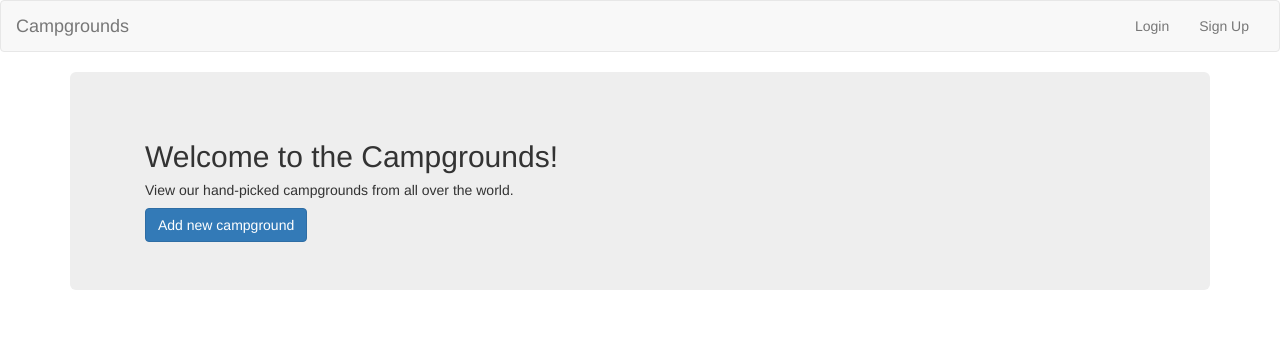
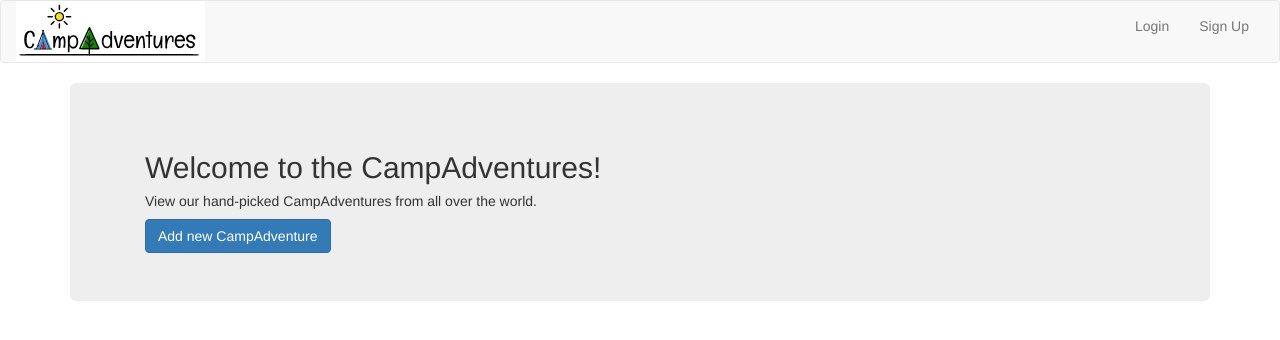
Before and after one commit to jalakpatoliya/CampAdventures, a Node server app: page /campgrounds in a window 1280 px wide. Shown: the top 340 px of the page. Run offline with Node 20, Linux system fonts and the light colour scheme; data that the repository does not hold is empty; some libraries are stand-ins or nearby versions.

Commit message:
upadated

```diff
--- a/views/campgrounds/index.ejs
+++ b/views/campgrounds/index.ejs
@@ -4,9 +4,9 @@
 
   <header class="jumbotron">
     <div class="container">
-      <h2>Welcome to the Campgrounds!</h2>
-      <h5>View our hand-picked campgrounds from all over the world.</h5>
-      <a class="btn btn-primary btn-large" href="/campgrounds/new">Add new campground</a>
+      <h2>Welcome to the CampAdventures!</h2>
+      <h5>View our hand-picked CampAdventures from all over the world.</h5>
+      <a class="btn btn-primary btn-large" href="/campgrounds/new">Add new CampAdventure</a>
     </div>
   </header>
 
--- a/views/campgrounds/new.ejs
+++ b/views/campgrounds/new.ejs
@@ -2,7 +2,7 @@
 <div class="container">
   <div class="row">
 
-    <h2 style="text-align:center">Create a new campground</h3>
+    <h2 style="text-align:center">Create a new CampAdventure</h3>
     <div class="" style="width:30%; margin: 40px auto">
       <form class="newcampground" action="/campgrounds" method="post">
         <div class="form-group">
--- a/views/campgrounds/show.ejs
+++ b/views/campgrounds/show.ejs
@@ -4,9 +4,9 @@
 <div class="container">
   <div class="row">
     <div class="col-md-3">
-      <p class="lead">Campgrounds</p>
+      <p class="lead">CampAdventures</p>
       <div class="list-group">
-        <li class="list-group-item active">Campground-I</li>
+        <li class="list-group-item active">CampAdventures-I</li>
         <!-- <li class="list-group-item">List 2</li>
         <li class="list-group-item">List 3</li> -->
       </div>
--- a/views/landing.ejs
+++ b/views/landing.ejs
@@ -1,6 +1,6 @@
 <html lang="en" dir="ltr">
   <head>
-    <title>Campgrounds | Home</title>
+    <title>CampAdventures | Home</title>
 
     <link rel="stylesheet" href="https://maxcdn.bootstrapcdn.com/bootstrap/3.3.7/css/bootstrap.min.css">
     <link rel="stylesheet" href="/stylesheet/landing.css">
@@ -20,8 +20,8 @@
     <% } %>
     </div>
     <div id="landing-header" class="">
-      <h1>Welcome to Campgrounds!</h1>
-      <a href="/campgrounds" class="btn btn-lg btn-success">View all campgrounds</a>
+      <h1>Welcome to CampAdventures!</h1>
+      <a href="/campgrounds" class="btn btn-lg btn-success">View all CampAdventures</a>
     </div>
 
     <ul class="slideshow">
--- a/views/partials/header.ejs
+++ b/views/partials/header.ejs
@@ -2,7 +2,7 @@
 <html lang="en" dir="ltr">
   <head>
     <meta charset="utf-8">
-    <title>Campgrounds</title>
+    <title>CampAdventures</title>
     <link rel="stylesheet" href="https://maxcdn.bootstrapcdn.com/bootstrap/3.3.7/css/bootstrap.min.css" >
     <link rel="stylesheet" href="/stylesheet/main.css">
   </head>
@@ -10,7 +10,9 @@
     <nav class="navbar navbar-default">
       <div class="container-fluid">
         <div class="navbar-header">
-          <a class="navbar-brand" href="/">Campgrounds</a>
+          <a href="/" class="navbar-left" ><img  src="/images/logo.png" alt="not displayed"></a>
+          <!-- <img src="/images/logo.png" alt="not displayed"> -->
+          <!-- <a class="navbar-brand" href="/">CampAdventures</a> -->
         </div>
         <div class="collapse navbar-collapse">
           <ul class="nav navbar-nav navbar-right">
```
Also changed, not shown: public/images/logo.png (added), public/images/logo1.png (added), public/images/logo3.png (added), 2 other files.
